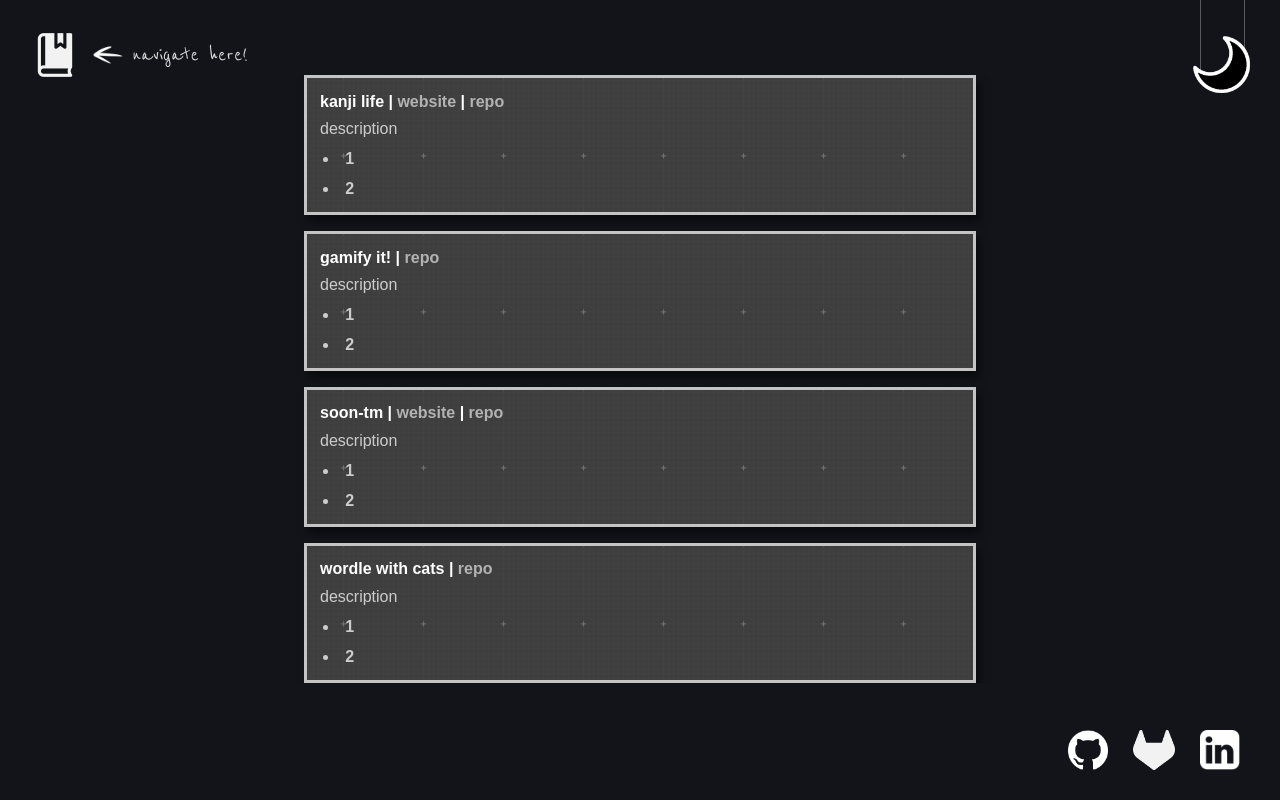
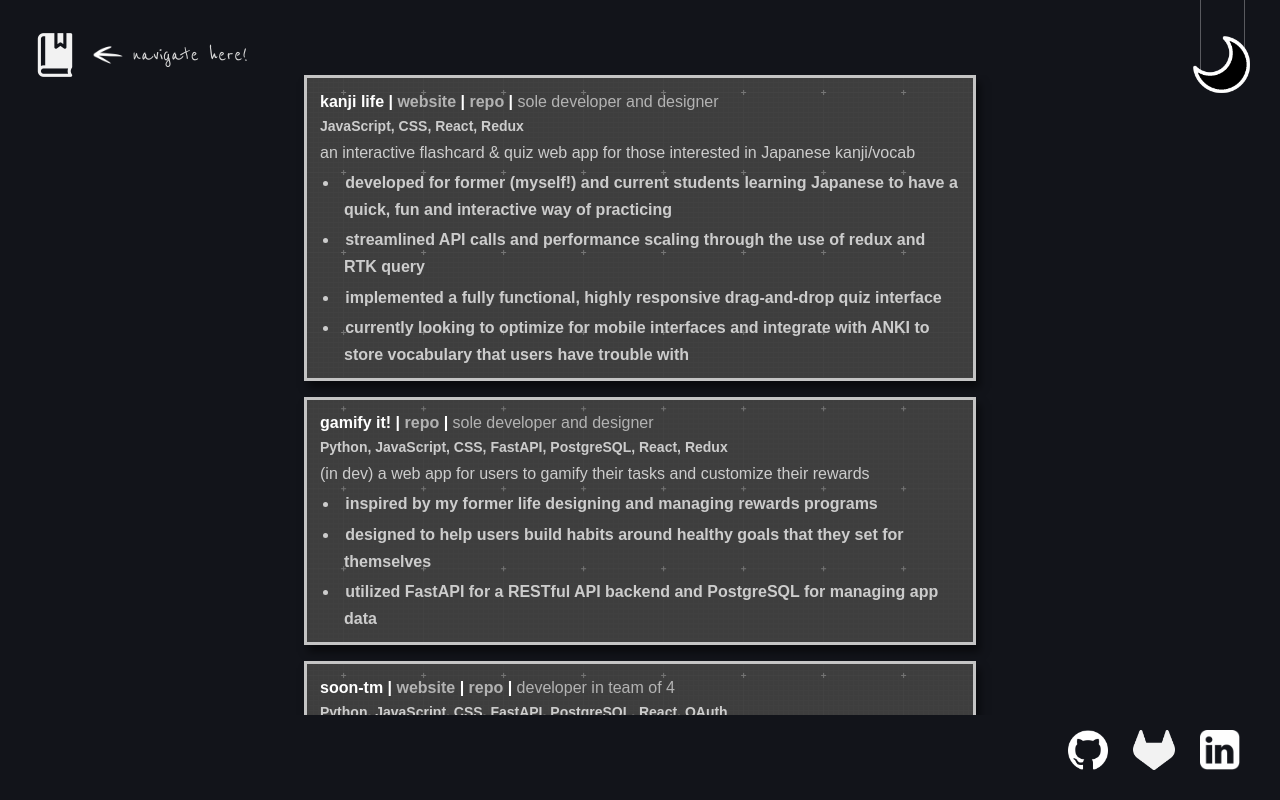
Before and after one commit to seanhli/seanhli.github.io, a React (Create React App) app: page /#/projects in a window 1280 px wide. Built offline with nearby package versions, Linux system fonts and the light colour scheme.

Commit message:
finalized projects descriptions, shipping v1 launch

```diff
--- a/src/css/projects.css
+++ b/src/css/projects.css
@@ -63,6 +63,15 @@
   filter: invert(0.3);
 }
 
+.project-card-header span {
+  filter: invert(0.3);
+  font-weight: 400;
+}
+
+.project-card-tech {
+  font-size: max(1.5vh, 14px);
+}
+
 .project-card-content {
   font-size: max(2vh, 16px);
   font-weight: 600;
--- a/src/pages/projects.js
+++ b/src/pages/projects.js
@@ -19,8 +19,8 @@ function Projects() {
   }, [exiting]); // eslint-disable-line
 
   function exit(path) {
-    const projectsExit = projectsExitAnimation(projects ? projects.length : 0)
-    projectsExit.play()
+    const projectsExit = projectsExitAnimation(projects ? projects.length : 0);
+    projectsExit.play();
     setTimeout(() => {
       dispatch(toggleExiting());
       navigate(path);
@@ -32,19 +32,61 @@ function Projects() {
     "kanji life": [
       "https://seanhli.github.io/kanji-memo/",
       "https://github.com/seanhli/kanji-memo",
+      "JavaScript, CSS, React, Redux",
+      "sole developer and designer",
     ],
-    "gamify it!": [null, "https://gitlab.com/seanhli/gamify-it"],
+    "gamify it!": [
+      null,
+      "https://gitlab.com/seanhli/gamify-it",
+      "Python, JavaScript, CSS, FastAPI, PostgreSQL, React, Redux",
+      "sole developer and designer",
+    ],
     "soon-tm": [
       "https://ghost-busters.gitlab.io/soon-tm/",
       "https://gitlab.com/ghost-busters/soon-tm",
+      "Python, JavaScript, CSS, FastAPI, PostgreSQL, React, OAuth",
+      "developer in team of 4",
     ],
-    "wordle with cats": [null, "https://github.com/seanhli/wordle-with-cats"],
+    "wordle with cats": [
+      null,
+      "https://github.com/seanhli/wordle-with-cats",
+      "Python, Django, CSS",
+      "sole developer and designer",
+    ],
   };
   const projectContent = {
-    "kanji life": ["description",["1", "2"]],
-    "gamify it!": ["description",["1", "2"]],
-    "soon-tm": ["description",["1", "2"]],
-    "wordle with cats": ["description",["1", "2"]],
+    "kanji life": [
+      "an interactive flashcard & quiz web app for those interested in Japanese kanji/vocab",
+      [
+        "developed for former (myself!) and current students learning Japanese to have a quick, fun and interactive way of practicing",
+        "streamlined API calls and performance scaling through the use of redux and RTK query",
+        "implemented a fully functional, highly responsive drag-and-drop quiz interface",
+        "currently looking to optimize for mobile interfaces and integrate with ANKI to store vocabulary that users have trouble with",
+      ],
+    ],
+    "gamify it!": [
+      "(in dev) a web app for users to gamify their tasks and customize their rewards",
+      [
+        "inspired by my former life designing and managing rewards programs",
+        "designed to help users build habits around healthy goals that they set for themselves",
+        "utilized FastAPI for a RESTful API backend and PostgreSQL for managing app data",
+      ],
+    ],
+    "soon-tm": [
+      "a web service enabling users to connect with friends and loved ones through scheduled reminders",
+      [
+        "created for all of us that need an extra reminder to tell our loved ones and friends that we miss them",
+        "combined FastAPI and PostgreSQL for complete RESTful API backends across 4 different microservices",
+        "integrated with gmail to create a dedicated emailing microservice",
+      ],
+    ],
+    "wordle with cats": [
+      "an unlimited version of wordle with custom word length options",
+      [
+        "first major foray into building web apps with django",
+        "used Django MVT architecture to build a local, customizable version of wordle which tracks user wordle history by difficulty level",
+      ],
+    ],
   };
 
   return (
@@ -73,13 +115,19 @@ function Projects() {
                   rel="noopener noreferrer"
                 >
                   repo
-                </a>
+                </a>{" "}
+                | <span>{projectHeader[project][3]}</span>
               </div>
               <div className="project-card-content">
-                <div className="project-card-description">{projectContent[project][0]}</div>
+                <div className="project-card-tech">
+                  {projectHeader[project][2]}
+                </div>
+                <div className="project-card-description">
+                  {projectContent[project][0]}
+                </div>
                 {projectContent[project][1].map((item) => {
                   return (
-                    <li>
+                    <li key={`li-${item}`}>
                       <span className="li-text">{item}</span>
                     </li>
                   );
```
